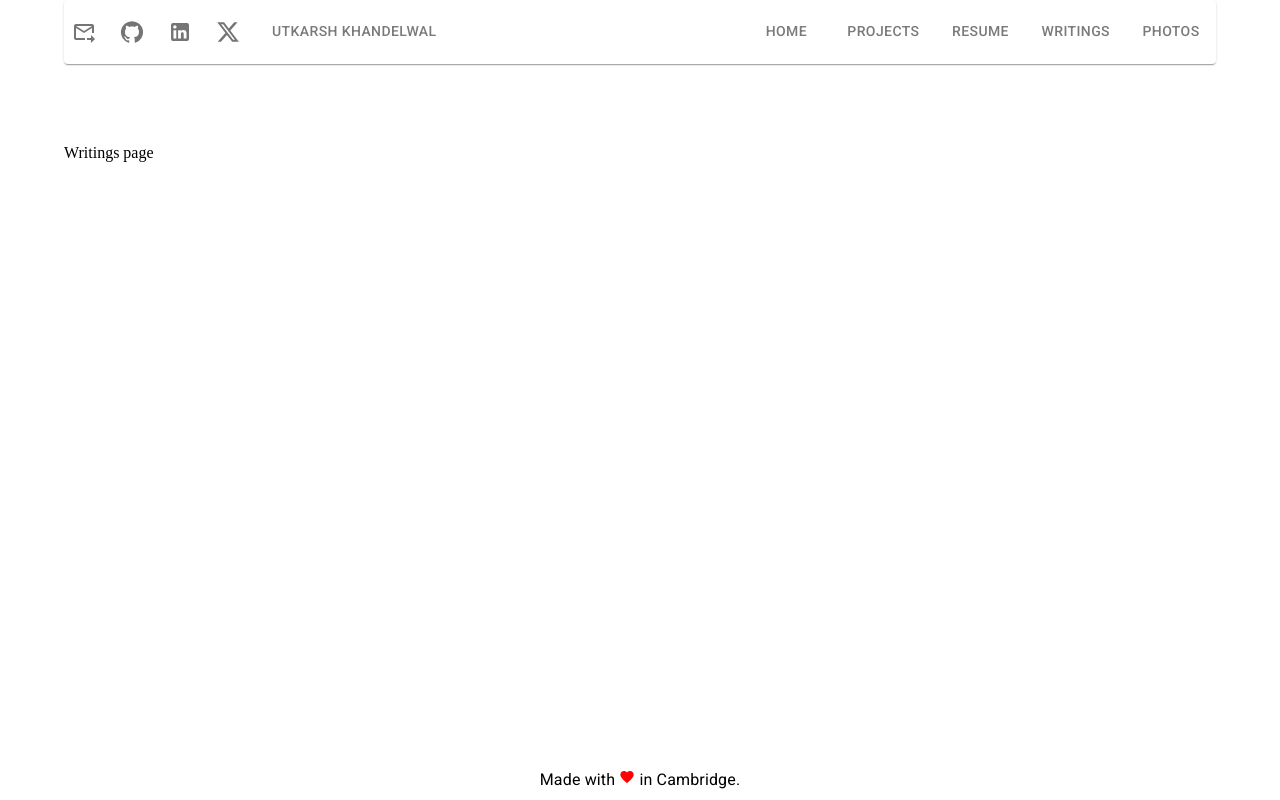
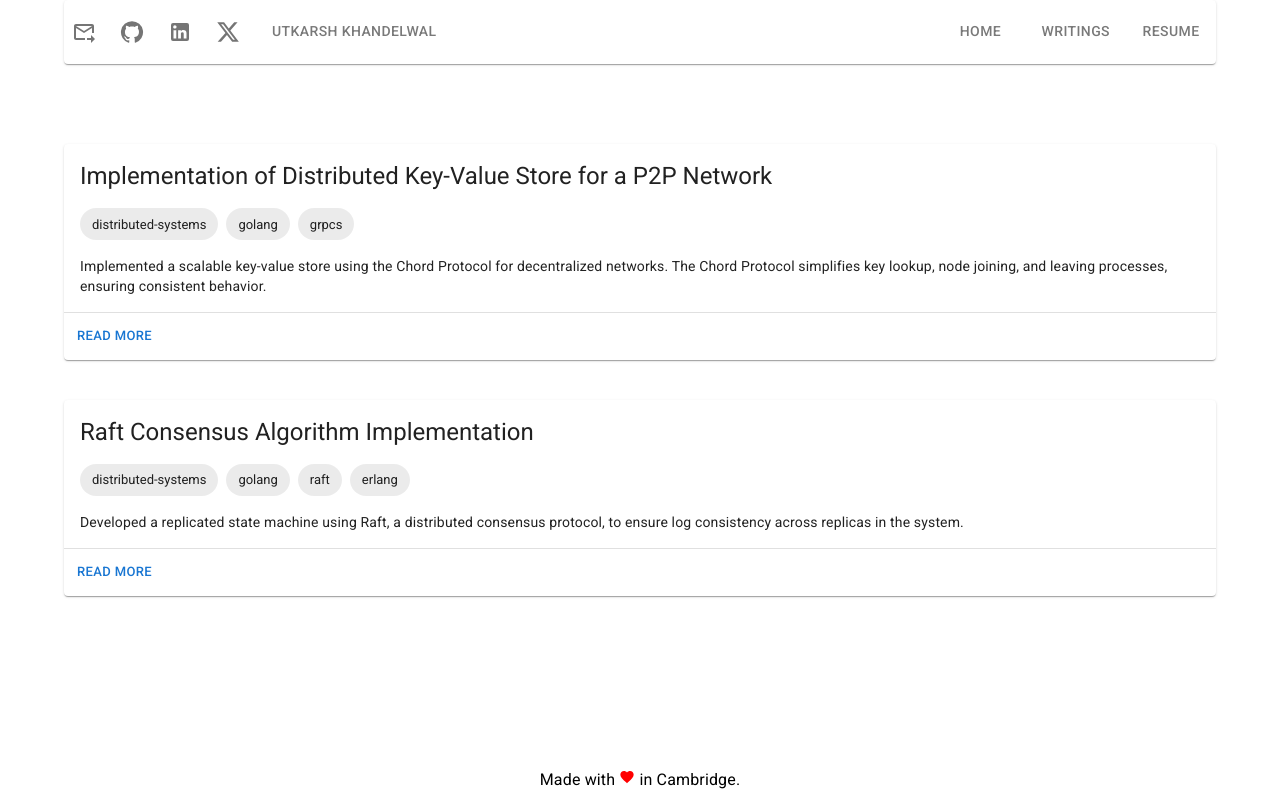
Before and after one commit to khandu-utkarsh/khandu-utkarsh.github.io, a Next.js app in the folder my-website/: page /writings in a window 1280 px wide. Built offline with nearby package versions, Linux system fonts and the light colour scheme.

Commit message:
Checkpointing the card component for writings section.

```diff
--- a/my-website/src/app/writings/page.tsx
+++ b/my-website/src/app/writings/page.tsx
@@ -1,3 +1,38 @@
-export default function Writings() {
-    return (<>Writings page</>)
-};
+import { Typography, Box} from '@mui/material';
+import '@fontsource/roboto/300.css';
+import '@fontsource/roboto/400.css';
+import '@fontsource/roboto/500.css';
+import '@fontsource/roboto/700.css';
+
+import WCard from "@/components/WritingsCard"
+
+//:
+
+const projects = {
+
+    project1:{
+    heading: 'Implementation of Distributed Key-Value Store for a P2P Network',
+    introContent: 'Implemented a scalable key-value store using the Chord Protocol for decentralized networks. The Chord Protocol simplifies key lookup, node joining, and leaving processes, ensuring consistent behavior.',
+    keywords: ["distributed-systems", "golang", "grpcs"],
+    link: "/"},
+
+    project2:{
+        heading: 'Raft Consensus Algorithm Implementation',
+        introContent: 'Developed a replicated state machine using Raft, a distributed consensus protocol, to ensure log consistency across replicas in the system.',
+        keywords: ["distributed-systems", "golang", "raft", "erlang"],
+        link: "/"
+    }
+}
+
+export default function BasicCard() {
+  return (
+    <>
+    {Object.entries(projects).map(([_, project]) => (
+            <WCard cardHeading={project.heading} introContent={project.introContent} linkToArticle={project.link} keywords={project.keywords}/>
+    ))}
+
+
+    </>
+
+  );
+}
--- a/my-website/src/components/Header.tsx
+++ b/my-website/src/components/Header.tsx
@@ -102,10 +102,10 @@ return (
                         </Grid>
                         <Grid size={secondSectionCols} container sx={secondSectionCSSProps}>
                             <LinkTab label="Home" href="/" />
-                            <LinkTab label="Projects" href="/projects" />
+                            {/* <LinkTab label="Projects" href="/projects" /> */}
+                            <LinkTab label="Writings" href="/writings" />
                             <LinkTab label="Resume" href="/resume" />
-                            <LinkTab label="Writings" href="/writings" />
-                            <LinkTab label="Photos" href="/photos" />
+                            {/* <LinkTab label="Photos" href="/photos" />                     */}
                         </Grid>
                     </Grid>
                 </Tabs>
@@ -131,10 +131,11 @@ return (
                         <IconTab href="https://x.com/utkarsh52"><XIcon fontSize='inherit'/></IconTab>
                     </Box>
                     <LinkTab label="Home" href="/" />
-                    <LinkTab label="Projects" href="/projects" />
+                    {/* <LinkTab label="Projects" href="/projects" /> */}
+                    <LinkTab label="Writings" href="/writings" />
                     <LinkTab label="Resume" href="/resume" />
-                    <LinkTab label="Writings" href="/writings" />
-                    <LinkTab label="Photos" href="/photos" />
+
+                    {/* <LinkTab label="Photos" href="/photos" />                     */}
                 </Tabs>
             </Drawer>
         </>
--- /dev/null
+++ b/my-website/src/components/WritingsCard.tsx
@@ -0,0 +1,60 @@
+import { Typography, Box} from '@mui/material';
+import '@fontsource/roboto/300.css';
+import '@fontsource/roboto/400.css';
+import '@fontsource/roboto/500.css';
+import '@fontsource/roboto/700.css';
+
+
+import * as React from 'react';
+import Card from '@mui/material/Card';
+import CardActions from '@mui/material/CardActions';
+import CardContent from '@mui/material/CardContent';
+import Button from '@mui/material/Button';
+
+import Chip from '@mui/material/Chip';
+import Stack from '@mui/material/Stack';
+import Divider from '@mui/material/Divider';
+
+interface WCardProps {
+    cardHeading: string;
+    introContent: string;
+    linkToArticle?: string;
+    keywords? :string[];
+}
+
+
+export default function BasicCard({cardHeading, introContent, linkToArticle, keywords} : WCardProps) {
+
+
+    const KeywordChips = (
+        <Stack direction="row" spacing={1} sx={{ paddingTop: 2, paddingBottom: 2 }}>
+          {keywords?.map((keyword, index) => (
+            <Chip key={index} label={keyword} />
+          ))}
+        </Stack>
+      );
+
+
+    return (
+        <Box sx={{paddingBottom: 5}}>
+    <Card sx={{ minWidth: 275}}>
+      <CardContent>
+        <Typography variant="h5" component="div">
+            {cardHeading}
+        </Typography>
+        {KeywordChips}
+        <Typography variant="body2">
+         {introContent}
+        </Typography>
+
+      </CardContent>
+        <Divider />
+
+      <CardActions>
+        <Button size="small" href={linkToArticle || "/"} target="_blank">Read More</Button>
+      </CardActions>
+
+    </Card>
+    </Box>
+  );
+}
```
